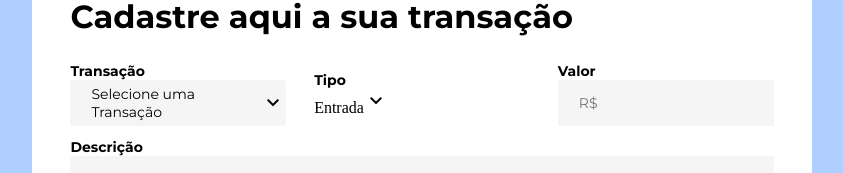
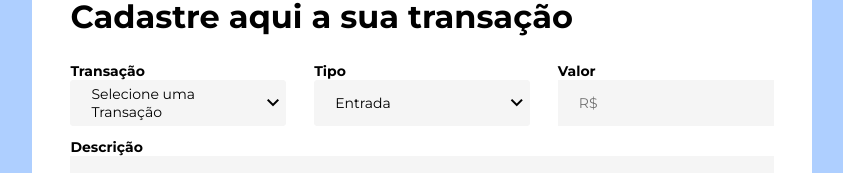
Before and after one commit to JoseMartins0808/Angular_Finances_Page, an Angular app: page /transactions in a window 1280 px wide. Shown: the part 129-302 px from the top of the page, without its empty margins (218-1061 px from the left). Built offline with nearby package versions, Linux system fonts and the light colour scheme.

Commit message:
feat: select transaction type styling

```diff
--- a/src/app/components/forms/register-transaction-form/register-transaction-form.component.html
+++ b/src/app/components/forms/register-transaction-form/register-transaction-form.component.html
@@ -4,7 +4,7 @@
         <app-select-transaction style="width: 100%;"></app-select-transaction>
         <div class="field-box">
             <label for="type">Tipo</label>
-            <div role="select" class="type-bar" id="type-id">
+            <div role="select" class="type-bar" id="type-id" style="position: relative;">
                 <div class="type-btn" (click)="toggleOpenTypeMenu()">
                     <span>{{handleChangeTypeMenu()}}</span>
                     <span class="material-symbols-outlined" *ngIf="openedTypeMenu">
@@ -14,7 +14,7 @@
                         stat_minus_1
                     </span>
                 </div>
-                <div class="select-content" *ngIf="openedTypeMenu">
+                <div class="type-content" *ngIf="openedTypeMenu">
                     <span (click)="setInputTransaction()">Entrada</span>
                     <span (click)="setOutputTransaction()">Saída</span>
                 </div>
--- a/src/app/components/forms/register-transaction-form/register-transaction-form.component.sass
+++ b/src/app/components/forms/register-transaction-form/register-transaction-form.component.sass
@@ -21,3 +21,45 @@
 
         @media (min-width: 750px)
             flex-direction: row
+
+.type-btn
+    padding-left: 20px
+    height: 2.875rem
+    border-radius: 3px
+    cursor: pointer
+    display: flex
+    align-items: center
+    justify-content: space-between
+    width: 100%
+    background: #F5F5F5
+    font-family: "Montserrat", sans-serif
+    font-size: 0.875rem
+    font-weight: 400
+    color: #000
+    border: 1px solid #F5F5F5
+    outline: none
+
+.type-content
+    border: 1px solid gray
+    border-radius: 3px
+    padding: 4px 15px
+    margin-top: 4px
+    display: block
+    position: absolute
+    z-index: 1
+    background-color: white
+    width: 100%
+    transition: .5s
+
+    & span
+        cursor: pointer
+        overflow: hidden
+        white-space: nowrap
+        text-overflow: ellipsis
+        padding: 2px 4px
+        border-radius: 3px
+        font-family: "Montserrat", sans-serif
+        display: block
+
+        &:hover
+            background-color: #F5F5F5
--- a/src/app/components/option-transaction/option-transaction.component.sass
+++ b/src/app/components/option-transaction/option-transaction.component.sass
@@ -30,4 +30,4 @@ li
         text-decoration: underline
 
 li:hover
-    background-color: lightgray
+    background-color: #F5F5F5
--- a/src/app/components/option-transaction/option-transaction.component.ts
+++ b/src/app/components/option-transaction/option-transaction.component.ts
@@ -38,10 +38,10 @@ export class OptionTransactionComponent {
 
     console.log(optionChoiced);
 
-    if (this.registerTransaction.transactionType.nativeElement.value === "input") {
-      this.registerTransaction.transactionSelect = "input";
+    if (optionChoiced.type === "input") {
+      this.registerTransaction.setInputTransaction();
     } else {
-      this.registerTransaction.transactionSelect = "output";
+      this.registerTransaction.setOutputTransaction();
     }
   }
 }
```
